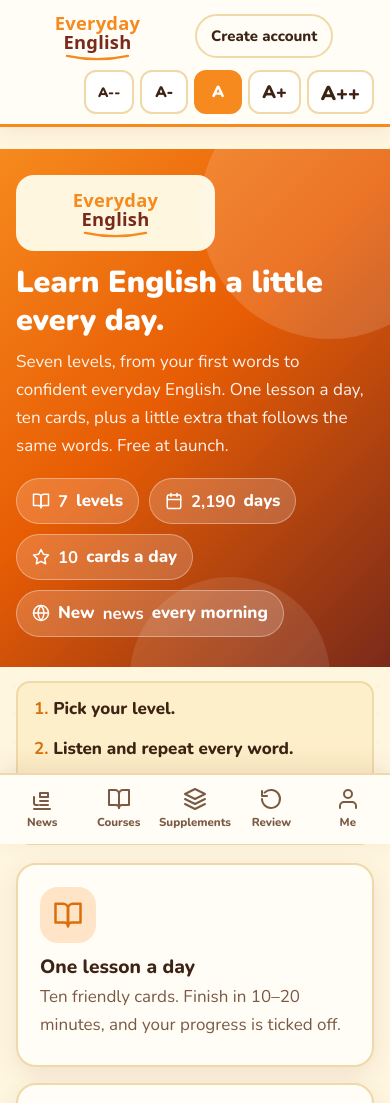
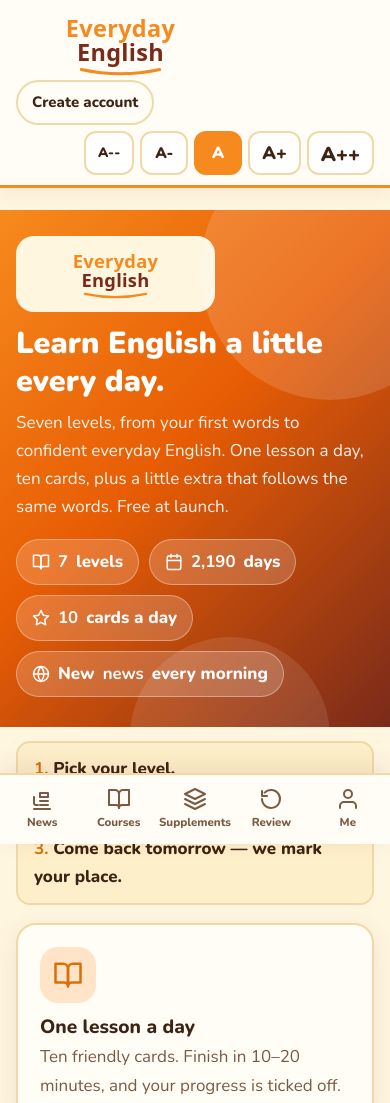
Before and after one commit to JR168899/EverydayEnglish, a plain HTML site: page website/index.html in a window 390 px wide. Shown: the top 1103 px of the page. Drawn offline with nearby package versions, Linux system fonts and the light colour scheme.

Commit message:
Header: logo at maximum size (120/96/88/72px); remove Text size heading in Settings

```diff
--- a/website/styles.css
+++ b/website/styles.css
@@ -641,16 +641,16 @@ header.site .bar nav.main{order:2;margin-left:auto}
 header.site .bar .account-chip{order:3}
 header.site .bar .header-cta{order:4}
 header.site .bar .font-size{order:5;flex:0 0 auto;padding:0;margin:0 0 0 auto;border-top:0}
-.logo img{height:80px}
+.logo img{height:120px}
 @media (max-width:1440px){
-  .logo img{height:68px}
+  .logo img{height:96px}
   header.site .bar nav.main a{padding:8px 10px}
   .font-size-label{display:none}
 }
 @media (max-width:1024px){
-  .logo img{height:64px}
+  .logo img{height:88px}
 }
 @media (max-width:640px){
   header.site .bar .font-size{order:10;flex:1 1 100%;justify-content:flex-end;padding:6px 0 2px;margin-left:0}
-  .logo img{height:56px}
+  .logo img{height:72px}
 }
```
Also changed, not shown: website/settings.html (+0 -4 lines).
